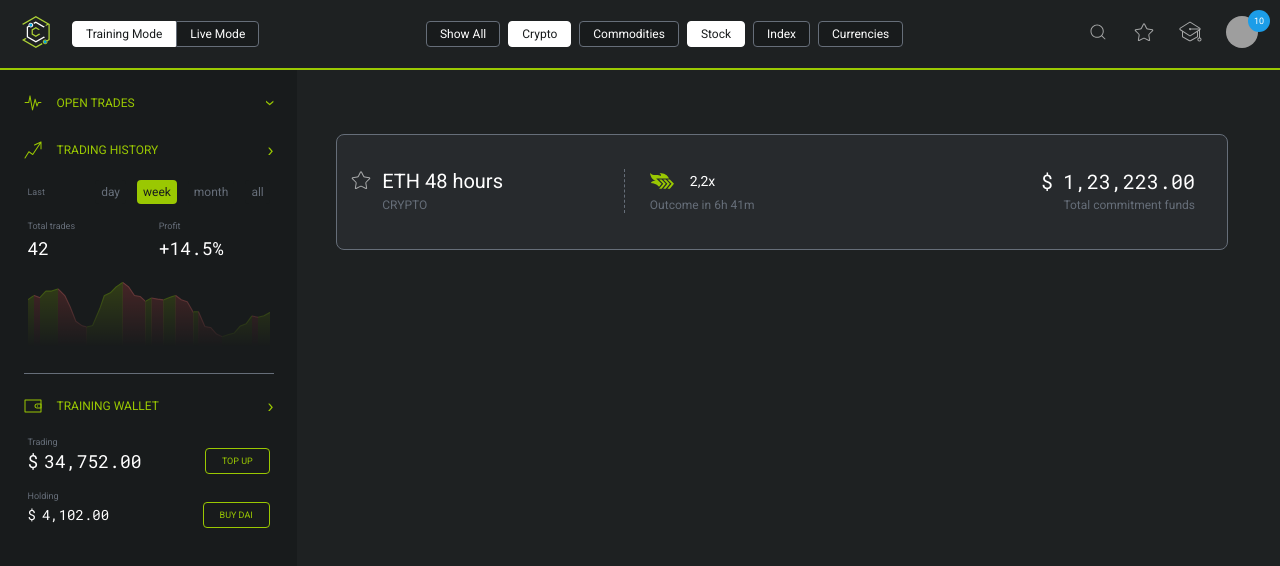
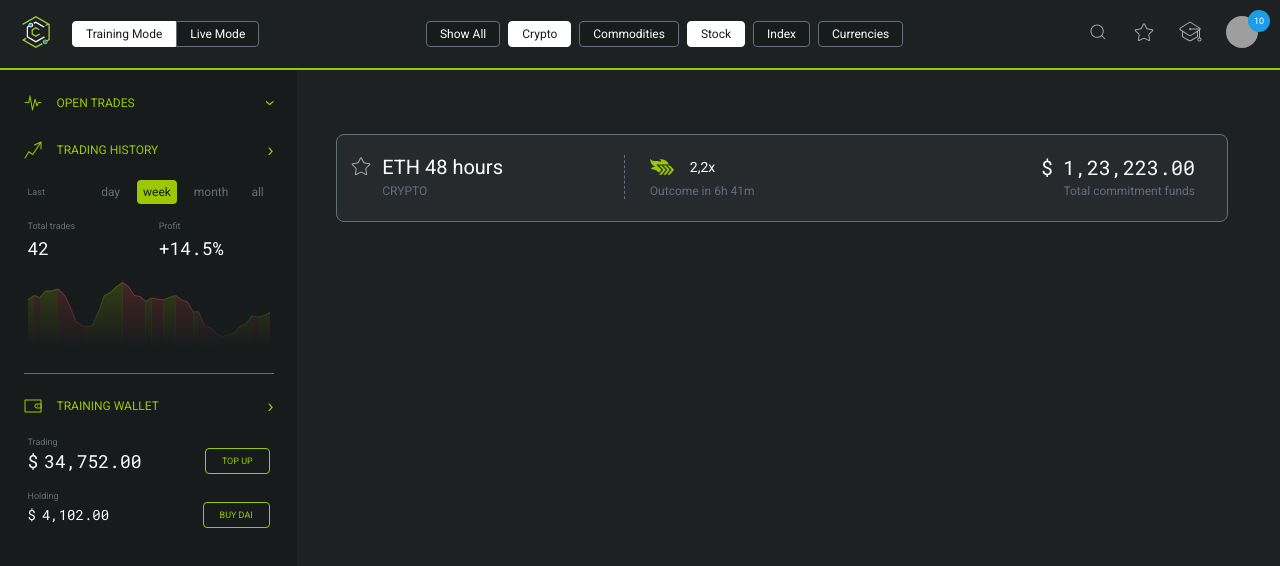
Before and after one commit to astriskit/vpf, a React (Create React App) app: page / in a window 1280 px wide. Shown: the top 566 px of the page. Built offline with nearby package versions, Linux system fonts and the light colour scheme; grey boxes are pictures that could not be loaded.

Commit message:
fine-tuned asset-count layout

```diff
--- a/src/App.module.css
+++ b/src/App.module.css
@@ -8,7 +8,7 @@
   align-items: center;
   position: relative;
 
-  height: 88px;
+  height: 60px;
 }
 
 .homeLayout > :global(.assetCard:first-child) {
--- a/src/components/AssetCard/AssetCount/AssetCount.module.css
+++ b/src/components/AssetCard/AssetCount/AssetCount.module.css
@@ -1,7 +1,7 @@
 .assetCount {
   background-color: var(--color-blue);
   color: white;
-  padding: 3px 9px 5px 9px;
+  padding: 2px 6px 4px 6px;
   border-bottom-left-radius: 50%;
   border-bottom-right-radius: 50%;
 }
```
